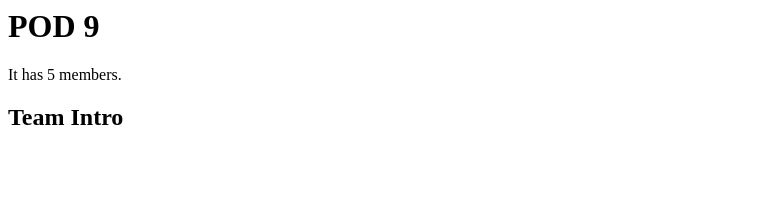
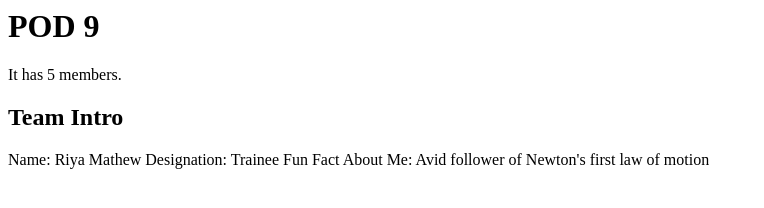
Before and after one commit to Rebekkah123/team-intro1, a plain HTML site: page index.html in a window 1280 px wide. Shown: the whole page, without its empty margins (0-764 px from the left). Drawn offline with Linux system fonts and the light colour scheme.

Commit message:
Added my introduction

```diff
--- a/index.html
+++ b/index.html
@@ -6,5 +6,8 @@
     <h1>POD 9</h1>
     <p>It has 5 members.</p>
     <h2>Team Intro</h2>
+    <p>Name: Riya Mathew
+       Designation: Trainee
+       Fun Fact About Me: Avid follower of Newton's first law of motion</p>
   </body>
 </html>
```
